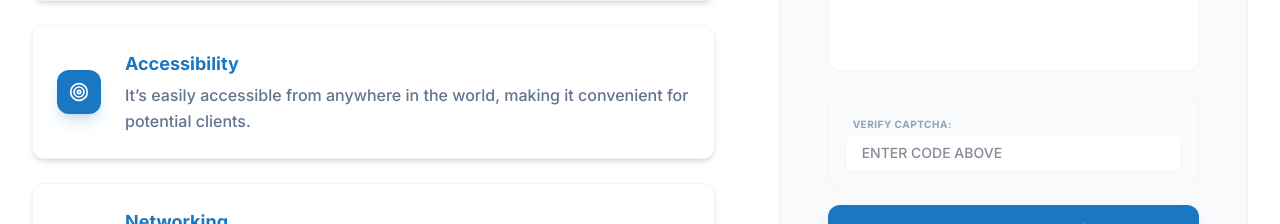
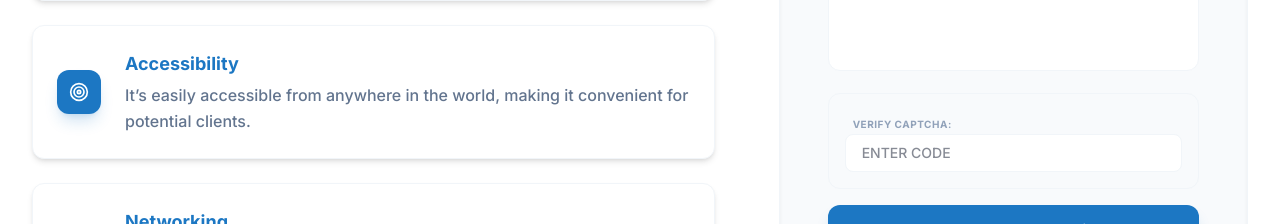
Before and after one commit to Luisant-git/luisant-software-solutions, a React (Vite) app in the folder frontend/: page /digital-showcase in a window 1280 px wide. Shown: the part 900-1124 px from the top of the page. Built offline with nearby package versions, Linux system fonts and the light colour scheme; no server answers.

Commit message:
enter code above name change to enter code

```diff
--- a/frontend/src/components/AppointmentForm.tsx
+++ b/frontend/src/components/AppointmentForm.tsx
@@ -203,7 +203,7 @@ export default function AppointmentForm({ defaultService = "" }: AppointmentForm
             )}
             <input
               type="text"
-              placeholder="Enter code above"
+              placeholder="Enter code"
               required
               className="w-full sm:flex-grow px-3 sm:px-4 py-2 bg-white border border-slate-100 rounded-lg focus:outline-none focus:ring-2 focus:ring-primary/20 font-medium text-xs sm:text-sm uppercase"
               value={captchaInput}
--- a/frontend/src/pages/Career.tsx
+++ b/frontend/src/pages/Career.tsx
@@ -259,7 +259,7 @@ export default function Career() {
                         )}
                         <input
                           type="text"
-                          placeholder="Enter code above"
+                          placeholder="Enter code"
                           required
                           className="w-full sm:flex-grow px-3 sm:px-4 py-2 bg-white border border-slate-100 rounded-lg focus:outline-none focus:ring-2 focus:ring-primary/20 font-medium text-xs sm:text-sm uppercase"
                           value={captchaInput}
```
